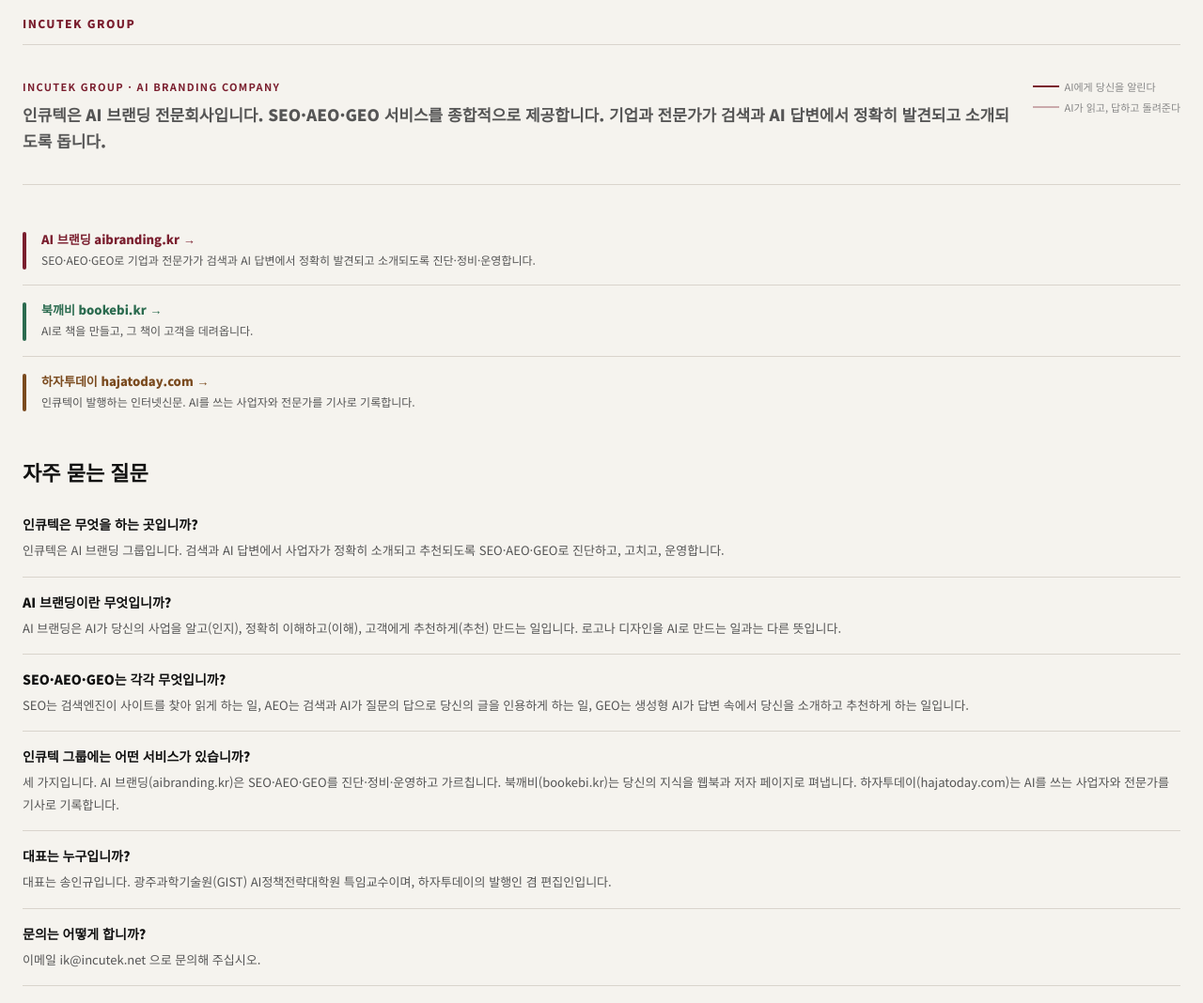
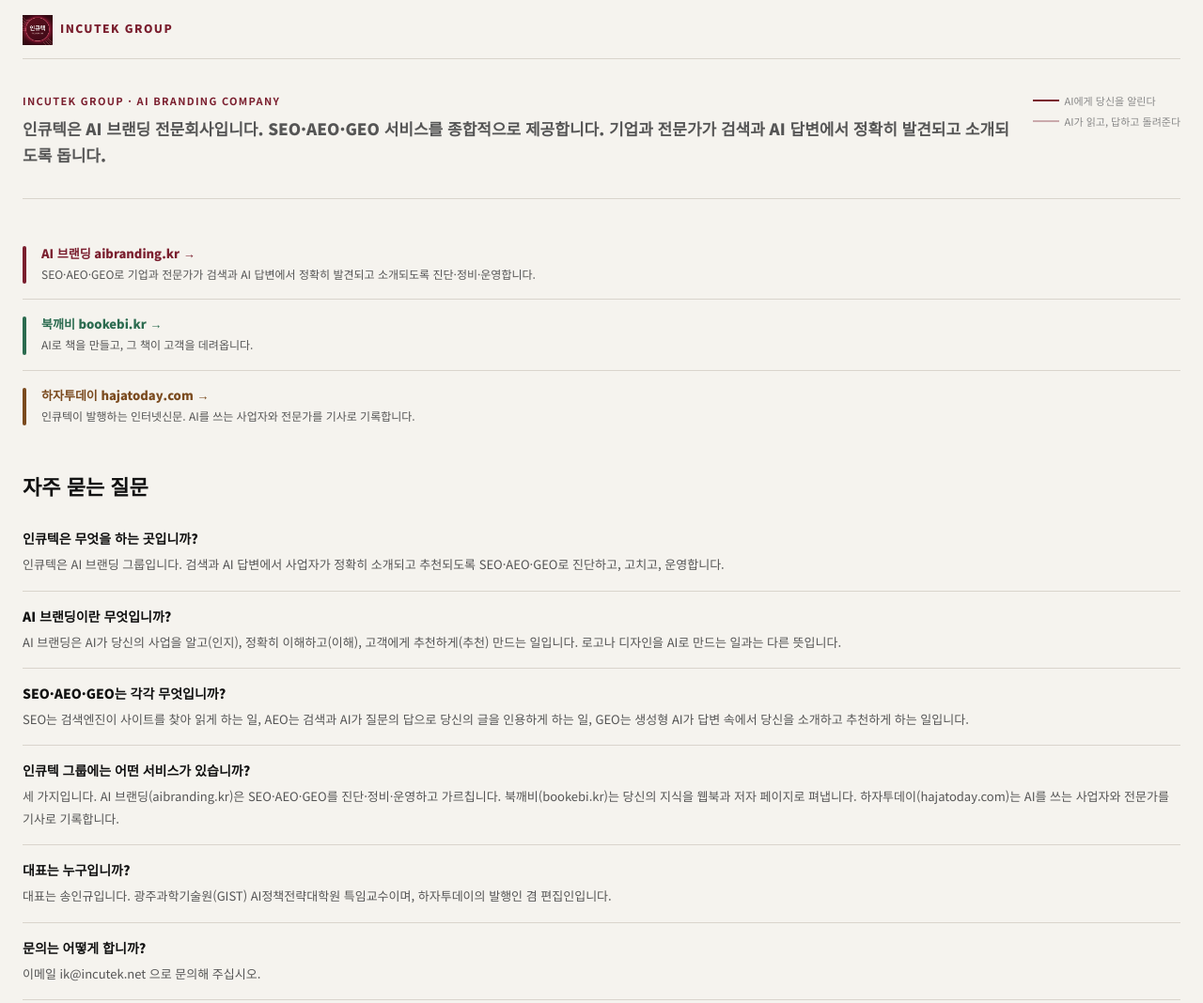
Before and after one commit to hotfund/incutek-site, a plain HTML site: page index.html in a window 1280 px wide. Shown: the top 1068 px of the page at 94% size. Drawn offline with Linux system fonts and the light colour scheme.

Commit message:
feat: 헤더에 크림슨 로고 이미지 삽입

```diff
--- a/index.html
+++ b/index.html
@@ -219,7 +219,7 @@ a.brand-row:hover .br-name{text-decoration:underline;}
 
 <!-- 헤더 -->
 <div class="hd">
-  <div class="hd-brand">INCUTEK GROUP</div>
+  <div class="hd-brand"><img src="/logo-incutek-header.png" alt="인큐텍" style="height:32px;width:auto;vertical-align:middle;margin-right:8px">INCUTEK GROUP</div>
 </div>
 
 <!-- 타이틀 섹션 -->
```
